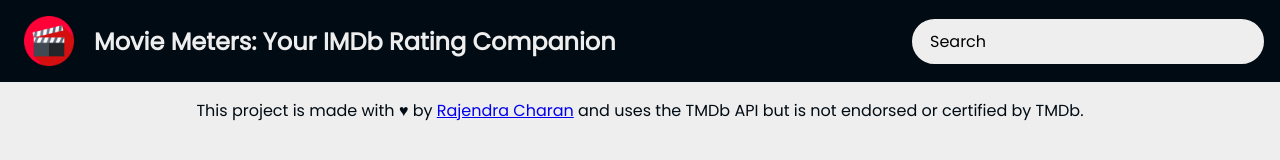
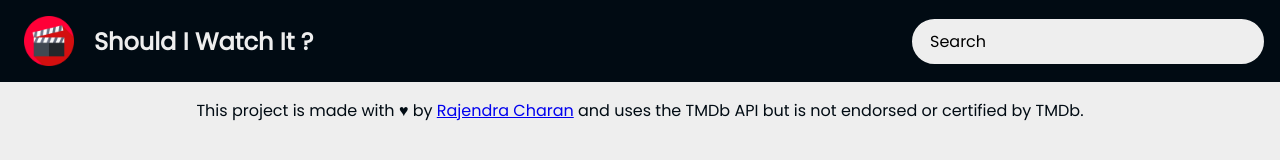
Before and after one commit to Oyerajhere/Movie_App, a plain HTML site: page index.html in a window 1280 px wide. Drawn offline with Linux system fonts and the light colour scheme; no server answers.

Commit message:
movie meters

```diff
--- a/index.html
+++ b/index.html
@@ -1,5 +1,6 @@
 <!DOCTYPE html>
 <html lang="en">
+
 <head>
   <meta charset="UTF-8" />
   <meta name="viewport" content="width=device-width, initial-scale=1.0" />
@@ -7,11 +8,13 @@
   <title>Movie Meters</title>
   <link rel="icon" href="movie_icon.png" type="image/x-icon">
 </head>
+
 <body>
   <header>
     <div class="nav-logo">
       <div class="logo"></div>
-        <h1>Movie Meters: Your IMDb Rating Companion</h1>
+      <h1>Should I Watch It ?</h1>
+
     </div>
     <div>
       <form id="form">
@@ -22,9 +25,11 @@
   <main id="main"></main>
   <footer class="footer">
     <p>
-        This project is made with &hearts; by <a href="https://www.linkedin.com/in/rajendra-charan-2858a9232/" target="_main">Rajendra Charan</a> and uses the TMDb API but is not endorsed or certified by TMDb.
+      This project is made with &hearts; by <a href="https://www.linkedin.com/in/rajendra-charan-2858a9232/"
+        target="_main">Rajendra Charan</a> and uses the TMDb API but is not endorsed or certified by TMDb.
     </p>
   </footer>
   <script src="script.js"></script>
 </body>
+
 </html>
```
Lines whose indentation alone changed are shown as unchanged.
